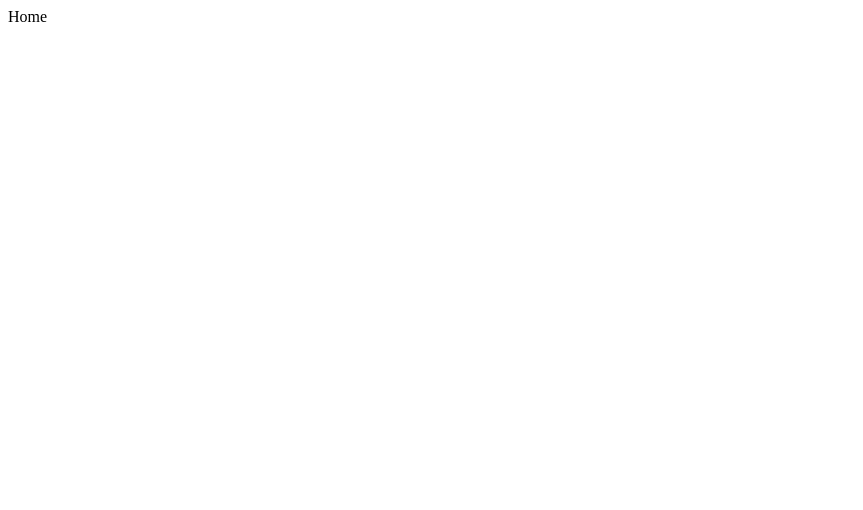
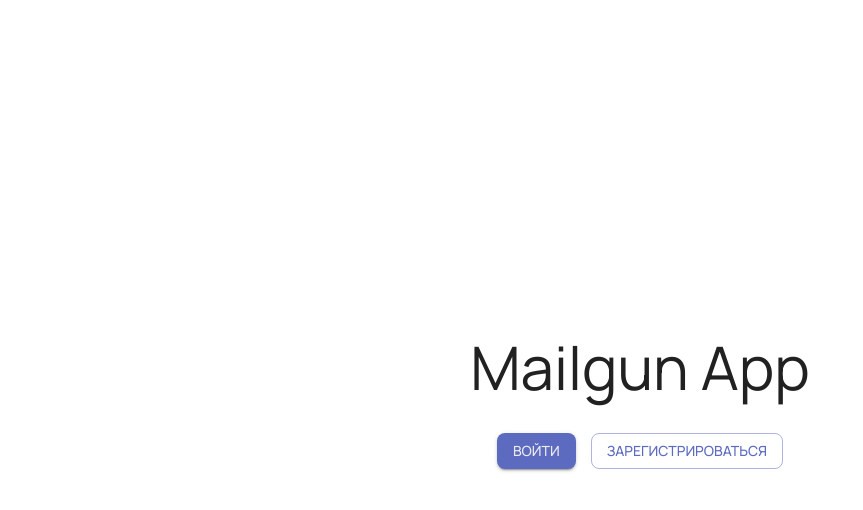
Before and after one commit to RuslanMirets/mailgun-app-old, a Next.js app in the folder client/: page / in a window 1280 px wide. Shown: the top 510 px of the page, without its empty margins (0-863 px from the left). Built offline with nearby package versions, Linux system fonts and the light colour scheme.

Commit message:
Home page [CLIENT]

```diff
--- a/client/app/components/layout/Layout.tsx
+++ b/client/app/components/layout/Layout.tsx
@@ -23,6 +23,7 @@
 				<meta name="viewport" content="width=device-width, initial-scale=1.0" />
 				<link rel="icon" href="/favicon.ico" />
 			</Head>
+
 			<div className="wrapper">
 				<main>{children}</main>
 			</div>
--- /dev/null
+++ b/client/app/components/ui/welcome/Welcome.module.scss
@@ -0,0 +1,26 @@
+.root {
+	background-color: #fff;
+
+	.body {
+		height: 100vh;
+		display: flex;
+		align-items: center;
+		justify-content: center;
+		flex-direction: column;
+		width: 100%;
+		max-width: 500px;
+		margin: 0 auto;
+		padding: 20px;
+	}
+
+	.title {
+		margin-bottom: 30px;
+		text-align: center;
+	}
+
+	.buttons {
+		display: flex;
+		justify-content: center;
+		gap: 15px;
+	}
+}
--- /dev/null
+++ b/client/app/components/ui/welcome/Welcome.tsx
@@ -0,0 +1,28 @@
+import { Box, Button, Container, Typography } from "@mui/material";
+import Link from "next/link";
+import { FC } from "react";
+import styles from "./Welcome.module.scss";
+
+const Welcome: FC = () => {
+	return (
+		<Box className={styles.root}>
+			<Container maxWidth="lg">
+				<Box className={styles.body}>
+					<Typography className={styles.title} variant="h2" component="h1">
+						Mailgun App
+					</Typography>
+					<Box className={styles.buttons}>
+						<Link href="/login">
+							<Button variant="contained">Войти</Button>
+						</Link>
+						<Link href="/register">
+							<Button variant="outlined">Зарегистрироваться</Button>
+						</Link>
+					</Box>
+				</Box>
+			</Container>
+		</Box>
+	);
+};
+
+export default Welcome;
--- a/client/app/screens/home/Home.tsx
+++ b/client/app/screens/home/Home.tsx
@@ -1,8 +1,14 @@
 import Layout from "@/components/layout/Layout";
+import Welcome from "@/components/ui/welcome/Welcome";
+
 import { FC } from "react";
 
 const Home: FC = () => {
-	return <Layout title="Главная">Home</Layout>;
+	return (
+		<Layout title="Главная">
+			<Welcome />
+		</Layout>
+	);
 };
 
 export default Home;
--- a/client/app/styles/globals.scss
+++ b/client/app/styles/globals.scss
@@ -0,0 +1,7 @@
+body {
+	background-color: #fafafa;
+}
+
+a {
+	text-decoration: none;
+}
--- a/client/next.config.js
+++ b/client/next.config.js
@@ -1,6 +1,11 @@
 /** @type {import('next').NextConfig} */
 const nextConfig = {
-  reactStrictMode: true,
-}
+	reactStrictMode: true,
+	experimental: {
+		fontLoaders: [
+			{ loader: "@next/font/google", options: { subsets: ["latin"] } },
+		],
+	},
+};
 
-module.exports = nextConfig
+module.exports = nextConfig;
--- a/client/package.json
+++ b/client/package.json
@@ -9,7 +9,11 @@
 		"lint": "next lint"
 	},
 	"dependencies": {
-		"@next/font": "13.1.6",
+		"@emotion/react": "^11.10.5",
+		"@emotion/styled": "^11.10.5",
+		"@mui/icons-material": "^5.11.0",
+		"@mui/material": "^5.11.8",
+		"@next/font": "^13.1.6",
 		"@types/node": "18.13.0",
 		"@types/react": "18.0.28",
 		"@types/react-dom": "18.0.10",
--- a/client/pages/_app.tsx
+++ b/client/pages/_app.tsx
@@ -1,6 +1,14 @@
 import "@/styles/globals.scss";
+import { CssBaseline } from "@mui/material";
+import { ThemeProvider } from "@mui/system";
 import type { AppProps } from "next/app";
+import { theme } from "../theme";
 
 export default function App({ Component, pageProps }: AppProps) {
-	return <Component {...pageProps} />;
+	return (
+		<ThemeProvider theme={theme}>
+			<CssBaseline />
+			<Component {...pageProps} />
+		</ThemeProvider>
+	);
 }
--- /dev/null
+++ b/client/theme.ts
@@ -0,0 +1,42 @@
+import { createTheme } from "@mui/material";
+import { ruRU } from "@mui/material/locale";
+import { Manrope } from "@next/font/google";
+
+const manrope = Manrope({
+	weight: ["400", "500", "600", "700"],
+});
+
+export const theme = createTheme(
+	{
+		components: {
+			MuiPaper: {
+				styleOverrides: {
+					root: {
+						padding: "20px 15px 25px",
+					},
+				},
+			},
+		},
+		palette: {
+			primary: {
+				main: "#5c6bc0",
+				light: "#8e99f3",
+				dark: "#26418f",
+				contrastText: "#ebebeb",
+			},
+			secondary: {
+				main: "#26a69a",
+				light: "#64d8cb",
+				dark: "#00766c",
+				contrastText: "#ffffff",
+			},
+		},
+		shape: {
+			borderRadius: 8,
+		},
+		typography: {
+			fontFamily: manrope.style.fontFamily,
+		},
+	},
+	ruRU,
+);
```
Also changed, not shown: client/app/screens/login/Login.tsx (added, +8 -0 lines), client/pages/login.tsx (added, +8 -0 lines), 1 other file (tests, documents, lock files or other folders).
